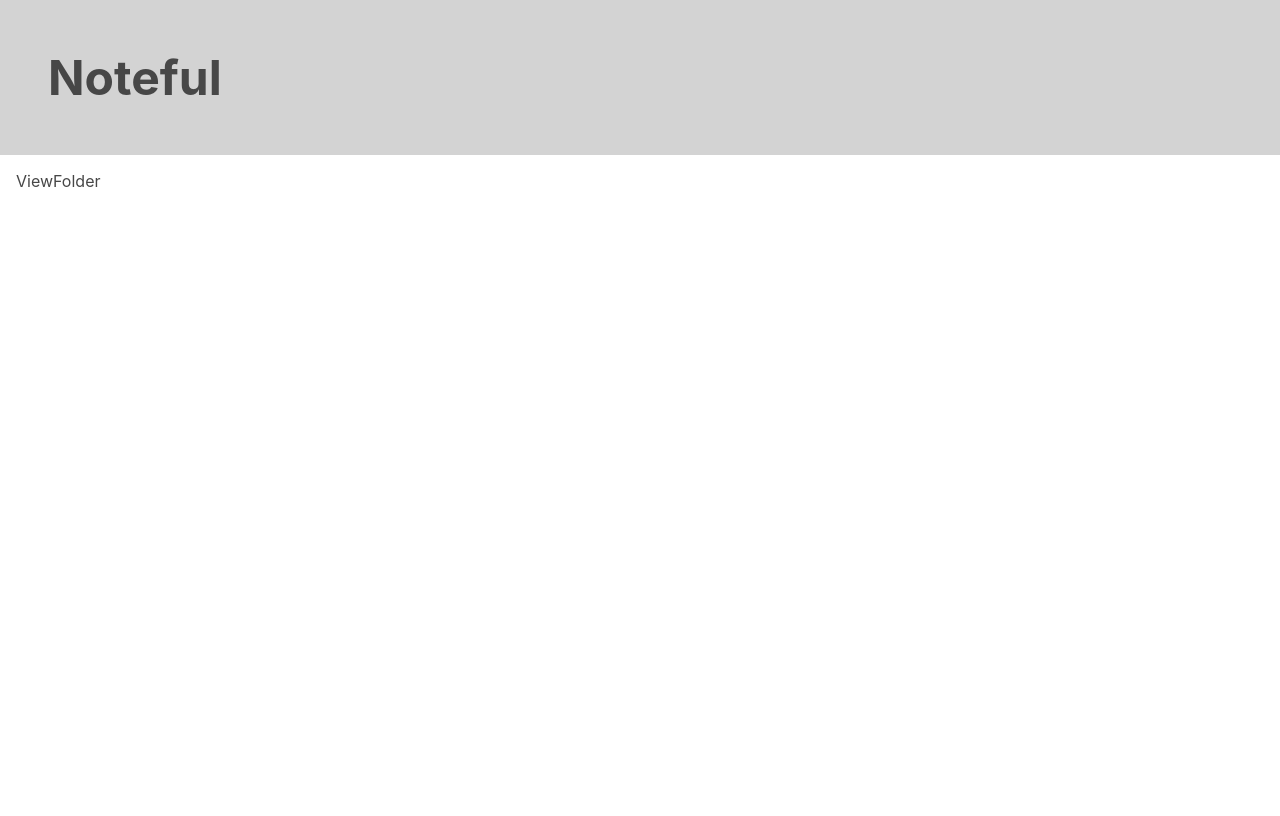
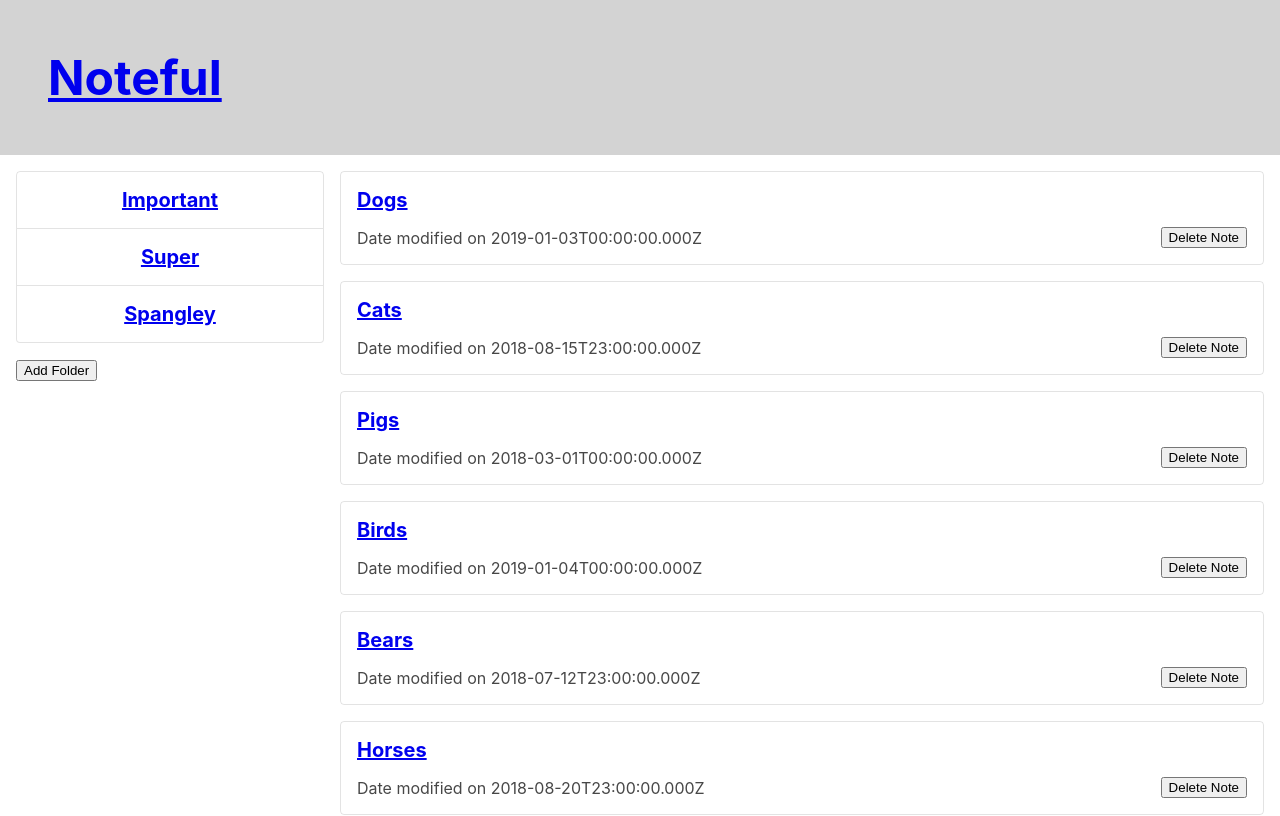
Before and after one commit to chasery/noteful, a React (Create React App) app: page /folder/1 in a window 1280 px wide. Shown: the top 816 px of the page. Built offline with nearby package versions, Linux system fonts and the light colour scheme.

Commit message:
Add functional folder and header navigation

```diff
--- a/src/App.js
+++ b/src/App.js
@@ -17,8 +17,8 @@ class App extends Component {
         <Header />
         <main className="App">
           <Route exact path={"/"} component={ViewAll} />
-          <Route path={"/folder/:folderId"} component={ViewFolder} />
-          <Route path={"/note/:noteId"} component={ViewNote} />
+          <Route path="/folder/:folderId" component={ViewFolder} />
+          <Route path="/note/:noteId" component={ViewNote} />
         </main>
       </Fragment>
     );
--- a/src/Folder/Folder.css
+++ b/src/Folder/Folder.css
@@ -1,6 +1,10 @@
 .Folder {
   list-style: none;
   border: 0.0625rem solid #0000001c;
+}
+
+.Folder.selected {
+  background-color: lightblue;
 }
 
 .Folder + .Folder {
--- a/src/Folder/Folder.js
+++ b/src/Folder/Folder.js
@@ -5,8 +5,8 @@ import "./Folder.css";
 class Folder extends Component {
   render() {
     return (
-      <li className="Folder">
-        <Link className="Folder__link" to={`folder/${this.props.id}`}>
+      <li className={`Folder ${this.props.selected ? "selected" : ""}`}>
+        <Link className="Folder__link" to={`/folder/${this.props.id}`}>
           <h2 className="Folder__title">{this.props.name}</h2>
         </Link>
       </li>
--- a/src/Header/Header.js
+++ b/src/Header/Header.js
@@ -1,11 +1,14 @@
 import React, { Component } from "react";
+import { Link } from "react-router-dom";
 import "./Header.css";
 
 class Header extends Component {
   render() {
     return (
       <header className="Header">
-        <h1>Noteful</h1>
+        <h1>
+          <Link to={"/"}>Noteful</Link>
+        </h1>
       </header>
     );
   }
--- a/src/ViewFolder/ViewFolder.js
+++ b/src/ViewFolder/ViewFolder.js
@@ -1,10 +1,42 @@
-import React, { Component } from "react";
+import React, { Component, Fragment } from "react";
 import STORE from "../store";
+import FolderList from "../FolderList/FolderList";
+import Folder from "../Folder/Folder";
+import NoteList from "../NoteList/NoteList";
+import Note from "../Note/Note";
 import "./ViewFolder.css";
 
 class ViewFolder extends Component {
   render() {
-    return <div>ViewFolder</div>;
+    const folders = STORE.folders.map((folder) => {
+      return (
+        <Folder
+          key={folder.id}
+          id={folder.id}
+          name={folder.name}
+          selected={
+            folder.id === this.props.match.params.folderId ? true : false
+          }
+        />
+      );
+    });
+    const notes = STORE.notes.map((note) => {
+      return (
+        <Note
+          key={note.id}
+          id={note.id}
+          name={note.name}
+          modified={note.modified}
+          folderId={note.folderId}
+        />
+      );
+    });
+    return (
+      <Fragment>
+        <FolderList>{folders}</FolderList>
+        <NoteList>{notes}</NoteList>
+      </Fragment>
+    );
   }
 }
 
```
Also changed, not shown: 1 other file (tests, documents, lock files or other folders).
